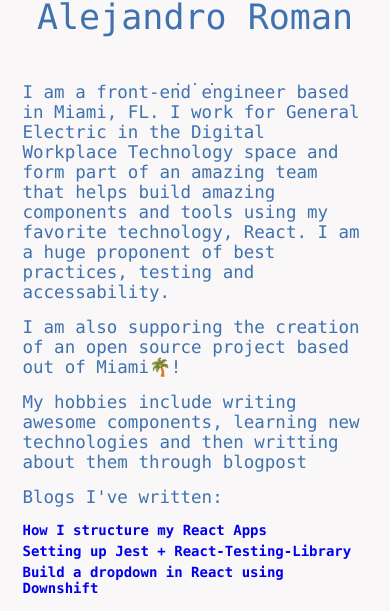
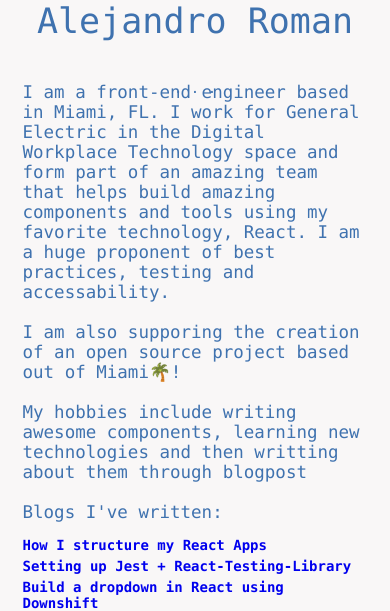
Before and after one commit to aromanarguello/site-nextjs, a Next.js app: page / in a window 390 px wide. Shown: the part 370-981 px from the top of the page. Built offline with nearby package versions, Linux system fonts and the light colour scheme.

Commit message:
padding and responsive bp

```diff
--- a/components/Bio/Bio.tsx
+++ b/components/Bio/Bio.tsx
@@ -4,18 +4,18 @@ import { Text } from '../Layout/Layout.styles'
 const Bio: React.FC = () => {
   return (
     <>
-      <Text pb="15px">
+      <Text pb="20px">
         I am a front-end engineer based in Miami, FL. I work for General
         Electric in the Digital Workplace Technology space and form part of an
         amazing team that helps build amazing components and tools using my
         favorite technology, React. I am a huge proponent of best practices,
         testing and accessability.
       </Text>
-      <Text pb="15px">
+      <Text pb="20px">
         I am also supporing the creation of an open source project based out of
         Miami🌴!
       </Text>
-      <Text pb="15px">
+      <Text pb="20px">
         My hobbies include writing awesome components, learning new technologies
         and then writting about them through blogpost
       </Text>
--- a/components/Layout/Layout.styles.ts
+++ b/components/Layout/Layout.styles.ts
@@ -34,7 +34,7 @@ const Header = styled(Box)`
   align-items: center;
   flex-direction: column;
 
-  @media (max-width: ${({
+  @media (min-width: ${({
       theme: {
         breakPoints: { mobileM }
       }
```
